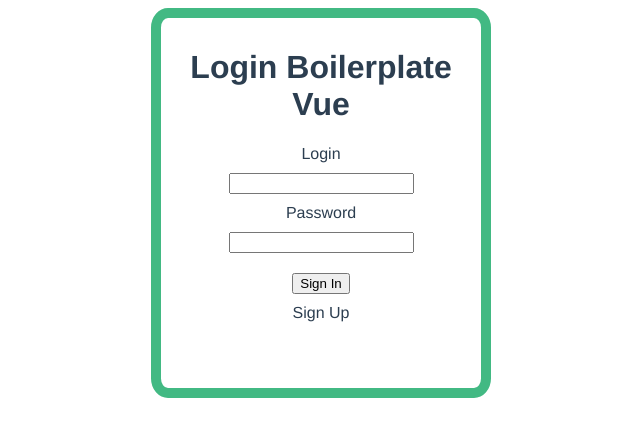
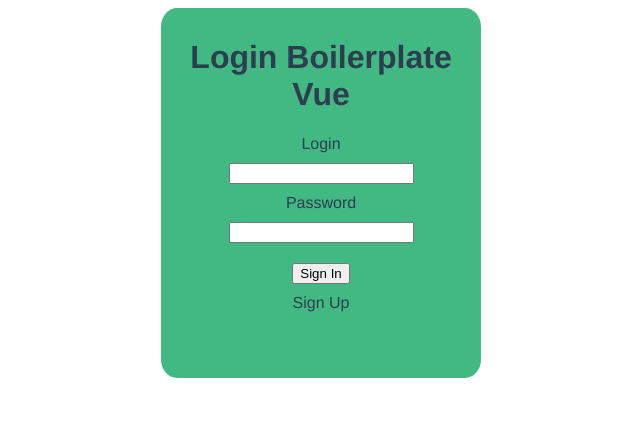
Before and after one commit to korstan/login-boilerplate-vue, a Vue app: page / in a window 1280 px wide. Shown: the top 436 px of the page, without its empty margins (319-959 px from the left). Built offline with nearby package versions, Linux system fonts and the light colour scheme.

Commit message:
edit styles

```diff
--- a/src/components/Login.vue
+++ b/src/components/Login.vue
@@ -59,6 +59,7 @@ export default {
 <!-- Add "scoped" attribute to limit CSS to this component only -->
 <style scoped>
 .login-form {
+  background-color: #42b983;
   height: 350px;
   max-width: 300px;
   margin: 0 auto;
@@ -67,9 +68,9 @@ export default {
   flex-direction: column;
   align-items: center;
   justify-content: flex-start;
-  border: 10px solid #42b983;
   border-radius: 5%;
   transition: height 0.5s;
+
 }
 
 .expanded.login-form {
```
